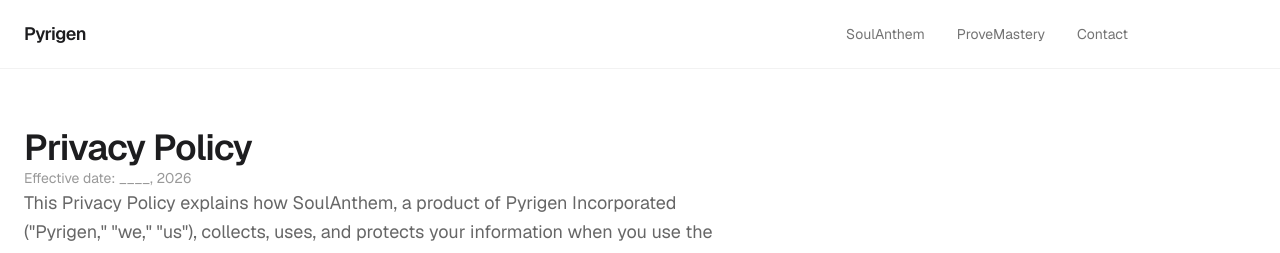
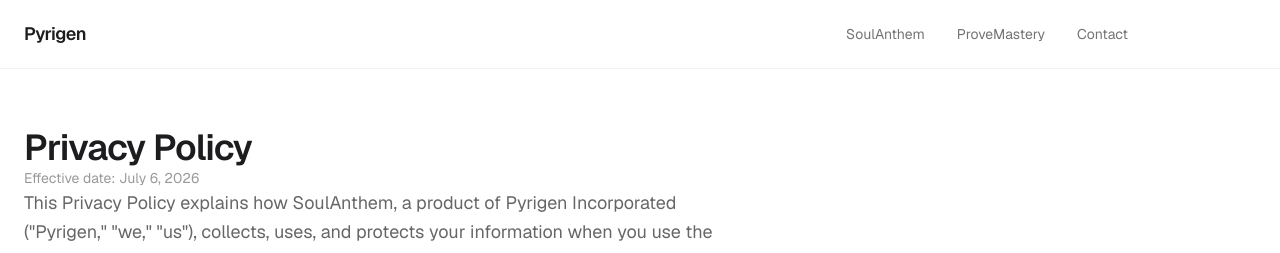
Before and after one commit to clevenwright/pyrigen-site, a Next.js app: page /privacy in a window 1280 px wide. Shown: the top 253 px of the page. Built offline with nearby package versions, Linux system fonts and the light colour scheme.

Commit message:
Set privacy policy effective date

```diff
--- a/app/privacy/page.tsx
+++ b/app/privacy/page.tsx
@@ -7,7 +7,7 @@
   return (
     <main className="mx-auto max-w-3xl px-6 pt-32 pb-24">
       <h1 className="text-4xl font-semibold tracking-tight">Privacy Policy</h1>
-        <p className="mt-3 text-sm text-black/40">Effective date: ____, 2026</p>
+      <p className="mt-3 text-sm text-black/40">Effective date: July 6, 2026</p>
 
       <p className="mt-8 text-lg leading-relaxed text-black/60">
         This Privacy Policy explains how SoulAnthem, a product of Pyrigen Incorporated (&quot;Pyrigen,&quot; &quot;we,&quot; &quot;us&quot;), collects, uses, and protects your information when you use the SoulAnthem app.
```
Lines whose indentation alone changed are shown as unchanged.
